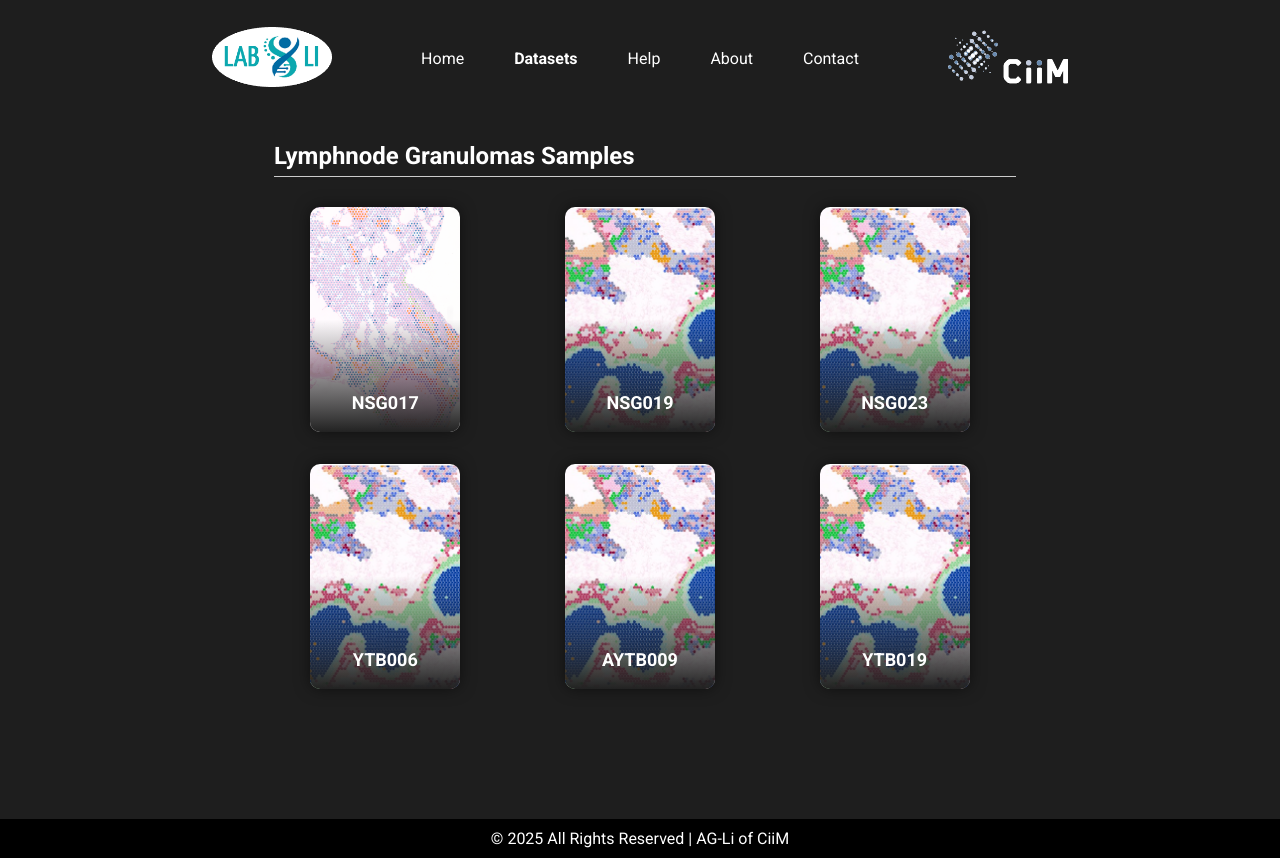
After one commit to CiiM-Bioinformatics-group/MB_Granuloma, a Django app: page /lymph/ in a window 1280 px wide. The commit adds this page. Run offline with Django 4.2, Linux system fonts and the light colour scheme.

Commit message:
“lymph”

```diff
--- a/frontend/static/css/datasets.css
+++ b/frontend/static/css/datasets.css
@@ -294,8 +294,8 @@ body > div {
     align-items: center;
     gap: 10px;
     font-size: 0.95rem;
+
   }
-
 
 
 .label-box:hover {
--- /dev/null
+++ b/frontend/static/css/lymph.css
@@ -0,0 +1,290 @@
+* {
+    margin: 0;
+    padding: 0;
+    box-sizing: border-box;
+    background-color: transparent;
+    outline: none;
+    border: none;
+  }
+
+  /* ul {
+    list-style: none;
+  }*/
+
+  .header{
+    width: 80%; /* 可以根据需要调整宽度 */
+    background-color: transparent;
+
+    display: flex;
+    justify-content: center; /* 水平居中 */
+  }
+
+  .navbar {
+    display: flex;
+      align-items: center;
+      justify-content: space-between;
+      padding: 10px 20px;
+      width: 80%; /* 根据需要调整宽度 */
+      max-width: 1200px; /* 限制最大宽度 */
+      margin: 0 auto; /* 确保水平居中 */
+  }
+
+  .nav-image {
+    height: 50px;
+    width: auto;
+  }
+
+  .nav-links {
+    display: flex;
+    list-style: none;
+  }
+
+  .nav-links li {
+    margin: 0 15px;
+  }
+
+
+  .nav-links a {
+    color: white;
+    text-decoration: none;
+    font-size: 16px;
+    padding: 5px 10px;
+    transition: background-color 0.3s;
+  }
+
+  .nav-links a:hover {
+
+    border-radius: 5px;
+  }
+
+  .nav-links .active a {
+    font-weight: bold; /* 加粗显示 */
+  }
+
+  .know-more-btn {
+    display: inline-block; /* 让 a 标签表现得像按钮 */
+    color: white;
+    text-decoration: none;
+    font-size: 16px;
+    padding: 5px 10px;
+    transition: background-color 0.3s;
+    margin-top: 15px; /* 让按钮向下移动 10px，可以调整数值 */
+}
+
+
+
+  .bg1 {
+    background-color: rgba(0, 0, 0, 0.3) !important;
+  }
+
+  .bg2 {
+    background-color: rgba(0, 0, 0, 0.7) !important;
+  }
+  body > header {
+    z-index: 90;
+    width: 100%;
+    height: 117px;
+    padding: 0 5rem;
+    display: flex;
+    align-items: center;
+    position: fixed;
+    top: 0;
+    transition: 0.15s;
+  }
+  body > header > img {
+    width: 90px;
+  }
+  body > header > ul {
+    left: 50%;
+    transform: translateX(-50%);
+    position: absolute;
+    display: flex;
+    gap: 40px;
+  }
+  body > header > ul > li {
+    transition: 0.15s;
+    border-bottom: 2px solid transparent;
+    cursor: pointer;
+  }
+  body > header > ul > li:hover {
+    border-bottom-color: #fff;
+  }
+  body > header > svg {
+    margin-left: auto;
+    margin-right: 5rem;
+    width: 64px;
+    height: 64px;
+  }
+
+body {
+    /* 100%窗口高度 */
+    min-height: 100vh;
+    /* 弹性布局 水平+垂直居中 */
+    display: flex;
+    flex-direction: column;
+    justify-content: center;
+    align-items: center;
+    /* 渐变背景 */
+   height: 100vh;
+   /* background-image: url("../images/pg.jpg"); */
+   background-color: #000000e1;
+   border-color: #666666;
+   background-position: center;
+   background-repeat: no-repeat;
+   background-size: cover;
+   background-attachment: fixed;
+   color: #fff;
+   font-family: 'Roboto', 'Roboto Fallback', sans-serif; /* 设置全局字体 */
+   padding-top: 80px; /* 增加上边距，使内容远离 header */
+}
+
+main {
+    width: 65%;
+    margin: 100px auto; /* 居中对齐，并增加上下边距 */
+    padding:  20px 40px;
+  }
+
+.container {
+    /* 容器居中 */
+    display: grid;
+    /* margin-top: 200px; Increase the space between the header and container */
+    grid-template-columns: repeat(3, 1fr); /* 每行5列 */
+    grid-gap: 12px;
+    justify-items: center;
+    align-items: center;
+    flex: 1;
+}
+
+.section-title {
+  grid-column: 1 / -1; /* 横跨整个网格行 */
+  margin-bottom: 20px;
+  padding-left: 10px;
+
+}
+
+.section-title h2 {
+  font-size: 1.5rem;
+  font-weight: 600;
+  color: #fff; /* 或你页面背景下能看的颜色 */
+  border-bottom: 1px solid #ccc;
+  padding-bottom: 6px;
+
+}
+
+.card {
+  /* 相对定位 */
+  position: relative;
+  width: 150px; /* 调整卡片大小 */
+  height: 225px; /* 调整卡片大小 */
+  margin: 10px;
+  background-color: #000000b0;
+  border-radius: 10px;
+  /* 溢出隐藏 */
+  overflow: hidden;
+  /* 弹性布局 */
+  display: flex;
+  /* 元素纵向排列 */
+  flex-direction: column;
+  /* 居中 */
+  align-items: center;
+  color: #fff;
+  /* 阴影 */
+  box-shadow: 0 0 15px rgba(0,0,0,0.5);
+  /* 不让其被挤压 */
+  flex-shrink: 0;
+}
+
+.card .photo img {
+  width: 100%;
+  height: 100%;
+  /* 保持原有尺寸比例，裁切长边 */
+  object-fit: cover;
+}
+
+/* 默认大图 */
+.card .photo {
+  /* 绝对定位 */
+  position: absolute;
+  top: 0;
+  width: 100%;
+  height: 100%;
+  border-radius: 0%;
+  overflow: hidden;
+  /* 动画过渡 */
+  transition: 0.5s;
+}
+
+/* 鼠标移入变小图 */
+.card:hover .photo {
+  top: 15px;
+  width: 60px;
+  height: 60px;
+  border-radius: 50%;
+  box-shadow: 0 0 10px rgba(0,0,0,0.8);
+}
+
+/* 这里加个黑色到透明的渐变背景，可以更好的看清楚名字 */
+.card .photo::before {
+  content: "";
+  position: absolute;
+  width: 100%;
+  height: 100%;
+  background: linear-gradient(to bottom, transparent 50%, #222);
+}
+
+.card h1 {
+  position: absolute;
+  top: 185px;
+  transition: 0.5s;
+  font-size: 18px; /* 调整文字大小 */
+}
+
+.card:hover h1 {
+  top: 85px;
+}
+
+.card h2 {
+  margin-top: 110px;
+  width: 80%;
+  border-bottom: 1px solid rgba(255, 255, 255, 0.3);
+  font-size: 10px; /* 调整文字大小 */
+  text-align: center;
+  margin-bottom: 10px;
+  padding-bottom: 10px;
+}
+
+.card p {
+width: 80%;
+text-align: left; /* justify为两端对齐 */
+
+font-size: 10px; /* 调整文字大小 */
+margin-bottom: 7px;
+line-height: 15px;
+margin-left: auto; /* 让 p 居中 */
+margin-right: auto; /* 让 p 居中 */
+}
+
+
+.card a {
+  font-size: 7px; /* 调整文字大小 */
+  color: rgba(255, 255, 255, 0.8);
+  text-decoration: none;
+  border: 1px solid rgba(255, 255, 255, 0.5);
+  padding: 4px 16px;
+  border-radius: 4px;
+}
+
+.card a:hover {
+  color: #fff;
+  background-color: rgba(0, 0, 0, 0.219);
+}
+
+.footer {
+    background-color: #000000;
+    color: white;
+    text-align: center;
+    padding: 10px;
+    position: relative;
+    bottom: 0;
+    width: 100%;
+}
--- /dev/null
+++ b/frontend/static/js/lymph.js
@@ -0,0 +1,55 @@
+
+
+const header = document.querySelector("header");
+
+    window.addEventListener("scroll", () => {
+      const y = window.scrollY;
+
+      if (y > 0 && y < 300) {
+        header.classList.add("bg1");
+      }
+
+      if (y >= 300) {
+        header.classList.add("bg2");
+      }
+
+      if (y == 0) {
+        header.classList.remove("bg1", "bg2");
+      }
+    });
+
+//     // 等待文档加载完成后执行
+// document.addEventListener('DOMContentLoaded', function() {
+//   // 获取按钮元素
+//   var knowMoreBtn = document.getElementById('Datasets-bth');
+
+//   // 添加点击事件监听器
+//   knowMoreBtn.addEventListener('click', function() {
+//       // 跳转到 about.html 页面
+//       window.location.href = 'lungs.html';
+//   });
+
+//   var knowMoreBtn = document.getElementById('Sectionss-bth');
+
+//   // 添加点击事件监听器
+//   knowMoreBtn.addEventListener('click', function() {
+//       // 跳转到 about.html 页面
+//       window.location.href = 'lungs.html';
+//   });
+// });
+
+// // 等待文档加载完成后执行
+// document.addEventListener('DOMContentLoaded', function() {
+//   var knowMoreBtn = document.getElementById('know-more-btn');
+//   if (knowMoreBtn) {
+//       knowMoreBtn.addEventListener('click', function() {
+//           // 获取 Django 传递的 URL
+//           var targetUrl = knowMoreBtn.getAttribute('data-url');
+//           if (targetUrl) {
+//               window.location.href = targetUrl;  // 直接跳转
+//           } else {
+//               console.error("Missing data-url attribute on button");
+//           }
+//       });
+//   }
+// });
--- a/frontend/templates/datasets.html
+++ b/frontend/templates/datasets.html
@@ -107,7 +107,7 @@
 
 <div class="floating-labels">
 
-    <a class="label-box" href="{% url 'lungs' %}" data-id="lymph-node">
+    <a class="label-box" href="{% url 'lymph' %}" data-id="lymph-node">
       <i class="icon" data-lucide="brain"></i>
       Lymph node granuloma
     </a>
--- /dev/null
+++ b/frontend/templates/lymph.html
@@ -0,0 +1,113 @@
+{% load static %}
+<!DOCTYPE html>
+<html lang="en">
+<head>
+    <meta http-equiv="content-type" content="text/html; charset=utf-8">
+    <meta name="viewport" content="width=device-width,initial-scale=1,maximum-scale=1,user-scalable=no">
+    <title>mbAtlas | Datasets| Lymph</title>
+    <link rel="icon" type="image/x-icon" href="{% static 'images/favicon.ico' %}">
+    <link rel="stylesheet" href="{% static 'css/lymph.css' %}" />
+    <link href="https://fonts.googleapis.com/css2?family=Roboto:wght@400;500;700&display=swap" rel="stylesheet">
+    <link rel="preload" href="{% static 'images/pg9.jpg' %}" as="image">
+    <script src="{% static 'js/lymph.js' %}" defer></script>
+</head>
+
+
+<body>
+    <header>
+        <nav class="navbar">
+          <a href="https://lab-li.ciim-hannover.de/">
+            <img src="{% static 'images/lab_li.png' %}" alt="" width="120" height="60" >
+          </a>
+
+
+          <ul class="nav-links">
+
+            <li><a href="{% url 'home' %}">Home</a></li>
+            <!-- <li><a href="{% url 'mapping' %}">Mapping</a></li> -->
+            <li class="active"><a href="{% url 'datasets' %}">Datasets</a></li>
+            <!-- <li><a href="{% url 'search' %}">Search</a></li> -->
+            <li><a href="{% url 'help' %}">Help</a></li>
+            <li><a href="{% url 'about' %}">About</a></li>
+            <li><a href="{% url 'contacts' %}">Contact</a></li>
+          </ul>
+
+
+            <a href="https://www.ciim-hannover.de/en/" target="_blank">
+              <img src="{% static 'images/CiiM-Header-Logo-white.svg' %}" width="120"  height="60"   alt="CiiM">
+            </a>
+        </nav>
+
+        </header>
+    <main>
+
+        <!-- 重复的卡片元素 -->
+        <div class="section-title">
+            <h2>Lymphnode Granulomas Samples</h2>
+          </div>
+
+     <div class="container">
+        <div class="card">
+            <div class="photo"><img src="{% static 'images/cover1.png' %}" alt=""></div>
+            <h1>NSG017</h1>
+            <h2>Human, Lymphnode </h2>
+            <p>Sex: F<br />
+               Age: 13<br />
+               <!-- Bacteria: M. xenopi -->
+            </p>
+            <a href="{% url 'dataview1' %}" class="know-more-btn">Know More</a>
+        </div>
+
+        <div class="card">
+            <div class="photo"><img src="{% static 'images/capture1.PNG' %}" alt=""></div>
+            <h1>NSG019</h1>
+            <h2>Human, Lymphnode </h2>
+            <p>Sex: F<br />
+               Age: 71<br />
+            </p>
+            <a href="#">Know More</a>
+        </div>
+
+        <div class="card">
+            <div class="photo"><img src="{% static 'images/capture1.PNG' %}" alt=""></div>
+            <h1>NSG023</h1>
+            <h2>Human, Lymphnode </h2>
+            <p>Sex: F<br />
+               Age: 68<br />
+            <a href="#">Know More</a>
+        </div>
+
+        <div class="card">
+            <div class="photo"><img src="{% static 'images/capture1.PNG' %}" alt=""></div>
+            <h1>YTB006</h1>
+            <h2>Human, Lymphnode </h2>
+            <p>Sex: F<br />
+               Age: 64<br />
+            <a href="#">Know More</a>
+        </div>
+        <div class="card">
+            <div class="photo"><img src="{% static 'images/capture1.PNG' %}" alt=""></div>
+            <h1>AYTB009</h1>
+            <h2>Human, Lymphnode </h2>
+            <p>Sex: F<br />
+               Age: 64<br />
+            <a href="#">Know More</a>
+        </div>
+        <div class="card">
+            <div class="photo"><img src="{% static 'images/capture1.PNG' %}" alt=""></div>
+            <h1>YTB019</h1>
+            <h2>Human, Lymphnode </h2>
+            <p>Sex: M<br />
+               Age: 1<br />
+            <a href="#">Know More</a>
+        </div>
+
+    </div>
+    </main>
+
+    <footer class="footer">
+        <p>© 2025 All Rights Reserved | AG-Li of CiiM</p>
+    </footer>
+</body>
+
+</html>
--- a/myproject/urls.py
+++ b/myproject/urls.py
@@ -30,6 +30,7 @@ urlpatterns = [
     path('about/', TemplateView.as_view(template_name="about.html"), name="about"),
     path('contacts/', TemplateView.as_view(template_name="contacts.html"), name="contacts"),
     path('lungs/', TemplateView.as_view(template_name="lungs.html"), name="lungs"),
+    path('lymph/', TemplateView.as_view(template_name="lymph.html"), name="lymph"),
     path('sample/', TemplateView.as_view(template_name="sample.html"), name="sample"),
     path('dataview1/', TemplateView.as_view(template_name="dataview1.html"), name="dataview1"),
     path('dataview1/api/', include('dataview1.urls')),  # 让 Django 识别 API 路由
```
Also changed, not shown: frontend/static/css/lungs.css (+22 -5 lines), frontend/static/css/sample.css (+6 -1 lines), frontend/templates/lungs.html (+168 -44 lines), frontend/templates/sample.html (+16 -14 lines), frontend/static/images/pg8.jpg (deleted), frontend/static/images/pgA.jpg (deleted), 4 other files.
